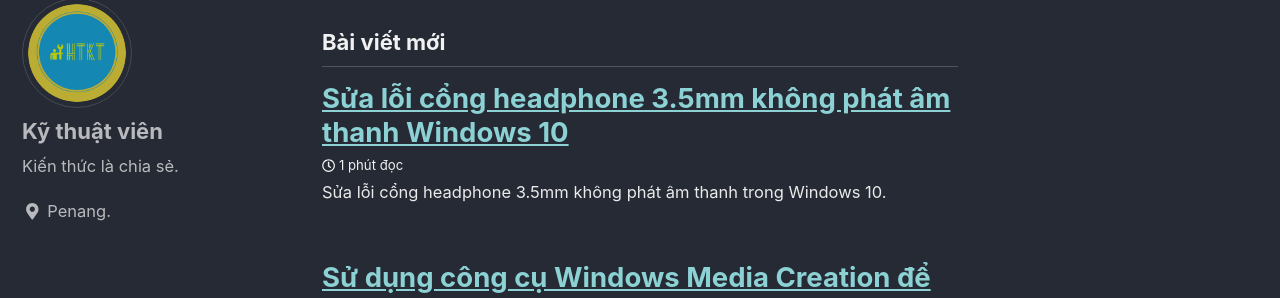
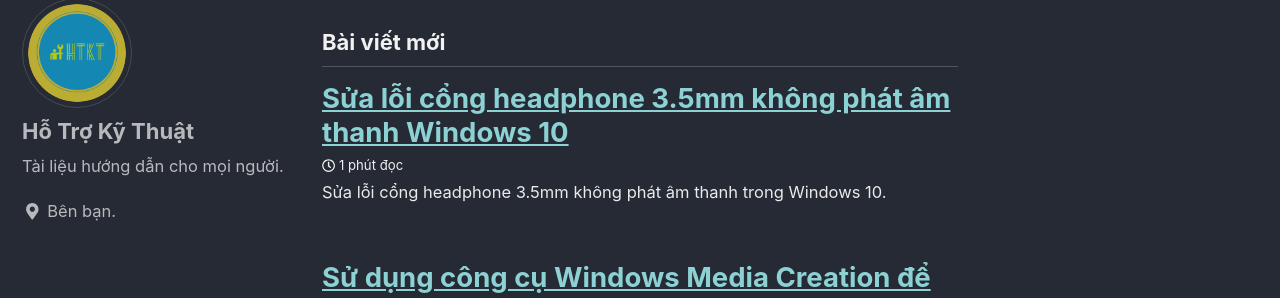
Before and after one commit to hotrokythuat/hotrokythuat.github.io, a Jekyll site: the page built from index.html, in a window 1280 px wide. Shown: the part 113-411 px from the top of the page. Built offline with Jekyll 4.4.1, drawn with Linux system fonts in a browser that asks for light colours; cached includes are drawn as plain includes; the list of posts is cut into pages by our own code.

Commit message:
Updated author name and location.

```diff
--- a/_config.yml
+++ b/_config.yml
@@ -106,10 +106,10 @@ analytics:
 
 # Site Author
 author:
-  name             : "Kỹ thuật viên"
+  name             : "Hỗ Trợ Kỹ Thuật"
   avatar           : "/assets/ico/logo.png" # path of avatar image, e.g. "/assets/images/bio-photo.jpg"
-  bio              : "Kiến thức là chia sẻ."
-  location         : "Penang."
+  bio              : "Tài liệu hướng dẫn cho mọi người."
+  location         : "Bên bạn."
   email            :
   links:
     - label: "Email"
```
